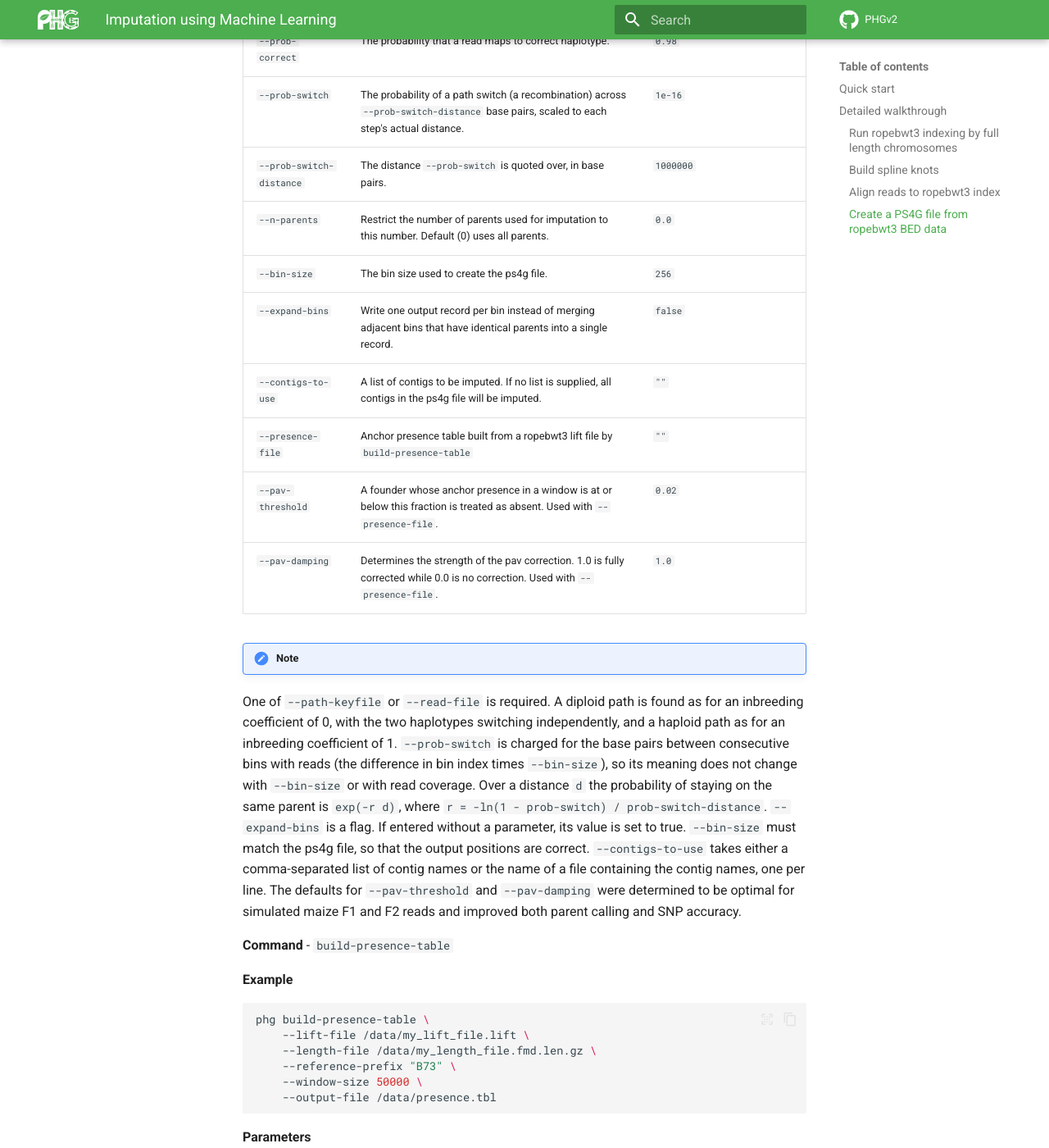
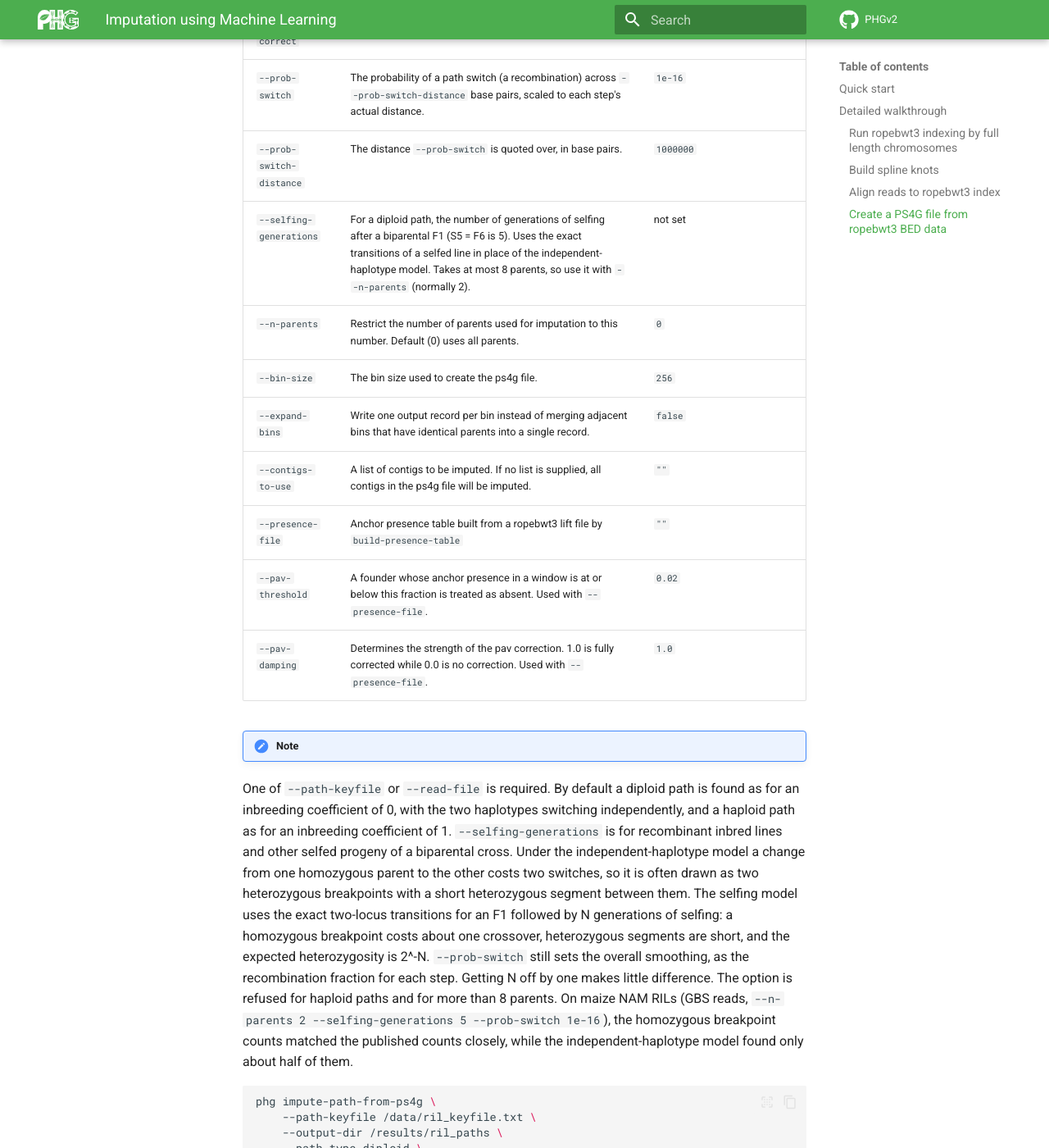
Before and after one commit to maize-genetics/phg_v2, an MkDocs documentation site: the page built from docs/imputation_ml.md, in a window 1280 px wide and 1400 px high, scrolled down 7819 px. Shown: the whole window at 82% size. Built offline with MkDocs 1.6.1 and Material for MkDocs 9.7.7, drawn with Linux system fonts in a browser that asks for light colours; comment, search, counter and statistics services are not loaded; some of the changed text lies outside the part shown.

Commit message:
Document --selfing-generations for impute-path-from-ps4g
Add the option to the parameters table with a note on when to use it and
a RIL example. Also correct --out-path-dir to --output-dir and the
--n-parents default.

Co-Authored-By: Claude Opus 5.5 <noreply@anthropic.com>
Claude-Session: https://claude.ai/code/session_01UxZAcpmfByEYtEvJkmHMzi

````diff
--- a/docs/imputation_ml.md
+++ b/docs/imputation_ml.md
@@ -74,7 +74,7 @@ imputation using the PHG:
   ```shell
   phg impute-path-from-ps4g \
       --read-file /path/to/ps4g_file.ps4g \
-      --out-path-dir /my/output_dir
+      --output-dir /my/output_dir
   ```
 
 * Calculate state probabilities from a PS4G file using the forward-backward algorithm:
@@ -291,12 +291,13 @@ phg impute-path-from-ps4g \
 |--------------------|--------------------------------------------------------------------------------------------------------------------|---------------|------------------|
 | `--path-keyfile`   | Name of tab-delimited key file. Columns for samplename and filename are required.                                  | `""`          | :material-check: |
 | `--read-file`      | The name of a ps4g file created by align-reads.                                                                    | `""`          | :material-check: |
-| `--out-path-dir`   | The directory where the imputed haplotypes will be written for each sample. File names will be <sampleName>_imputed_path.bed. | `""`          | :material-check: |
+| `--output-dir`     | The directory where the imputed haplotypes will be written for each sample. File names will be <sampleName>_imputed_path.bed. | `""`          | :material-check: |
 | `--path-type`      | The type of path to find. Must be lower case 'haploid' or 'diploid'. 'haploid' infers a single path through the graph. | `haploid`     |                  |
 | `--prob-correct`   | The probability that a read maps to correct haplotype.                                                             | `0.98`        |                  |
 | `--prob-switch`    | The probability of a path switch (a recombination) across `--prob-switch-distance` base pairs, scaled to each step's actual distance. | `1e-16`       |                  |
 | `--prob-switch-distance` | The distance `--prob-switch` is quoted over, in base pairs.                                                  | `1000000`     |                  |
-| `--n-parents`      | Restrict the number of parents used for imputation to this number. Default (0) uses all parents.                   | `0.0`         |                  |
+| `--selfing-generations` | For a diploid path, the number of generations of selfing after a biparental F1 (S5 = F6 is 5). Uses the exact transitions of a selfed line in place of the independent-haplotype model. Takes at most 8 parents, so use it with `--n-parents` (normally 2). | not set       |                  |
+| `--n-parents`      | Restrict the number of parents used for imputation to this number. Default (0) uses all parents.                   | `0`           |                  |
 | `--bin-size`       | The bin size used to create the ps4g file.                                                                         | `256`         |                  |
 | `--expand-bins`    | Write one output record per bin instead of merging adjacent bins that have identical parents into a single record. | `false`       |                  |
 | `--contigs-to-use` | A list of contigs to be imputed. If no list is supplied, all contigs in the ps4g file will be imputed.             | `""`          |                  |
@@ -306,7 +307,16 @@ phg impute-path-from-ps4g \
 
 !!! note
 One of `--path-keyfile` or `--read-file` is required.
-A diploid path is found as for an inbreeding coefficient of 0, with the two haplotypes switching independently, and a haploid path as for an inbreeding coefficient of 1.
+By default a diploid path is found as for an inbreeding coefficient of 0, with the two haplotypes switching independently, and a haploid path as for an inbreeding coefficient of 1.
+`--selfing-generations` is for recombinant inbred lines and other selfed progeny of a biparental cross. Under the independent-haplotype model a change from one homozygous parent to the other costs two switches, so it is often drawn as two heterozygous breakpoints with a short heterozygous segment between them. The selfing model uses the exact two-locus transitions for an F1 followed by N generations of selfing: a homozygous breakpoint costs about one crossover, heterozygous segments are short, and the expected heterozygosity is 2^-N. `--prob-switch` still sets the overall smoothing, as the recombination fraction for each step. Getting N off by one makes little difference. The option is refused for haploid paths and for more than 8 parents. On maize NAM RILs (GBS reads, `--n-parents 2 --selfing-generations 5 --prob-switch 1e-16`), the homozygous breakpoint counts matched the published counts closely, while the independent-haplotype model found only about half of them.
+```shell
+phg impute-path-from-ps4g \
+    --path-keyfile /data/ril_keyfile.txt \
+    --output-dir /results/ril_paths \
+    --path-type diploid \
+    --n-parents 2 \
+    --selfing-generations 5
+```
 `--prob-switch` is charged for the base pairs between consecutive bins with reads (the difference in bin index times `--bin-size`), so its meaning does not change with `--bin-size` or with read coverage. Over a distance `d` the probability of staying on the same parent is `exp(-r d)`, where `r = -ln(1 - prob-switch) / prob-switch-distance`.
 `--expand-bins` is a flag. If entered without a parameter, its value is set to true.
 `--bin-size` must match the ps4g file, so that the output positions are correct.
````
